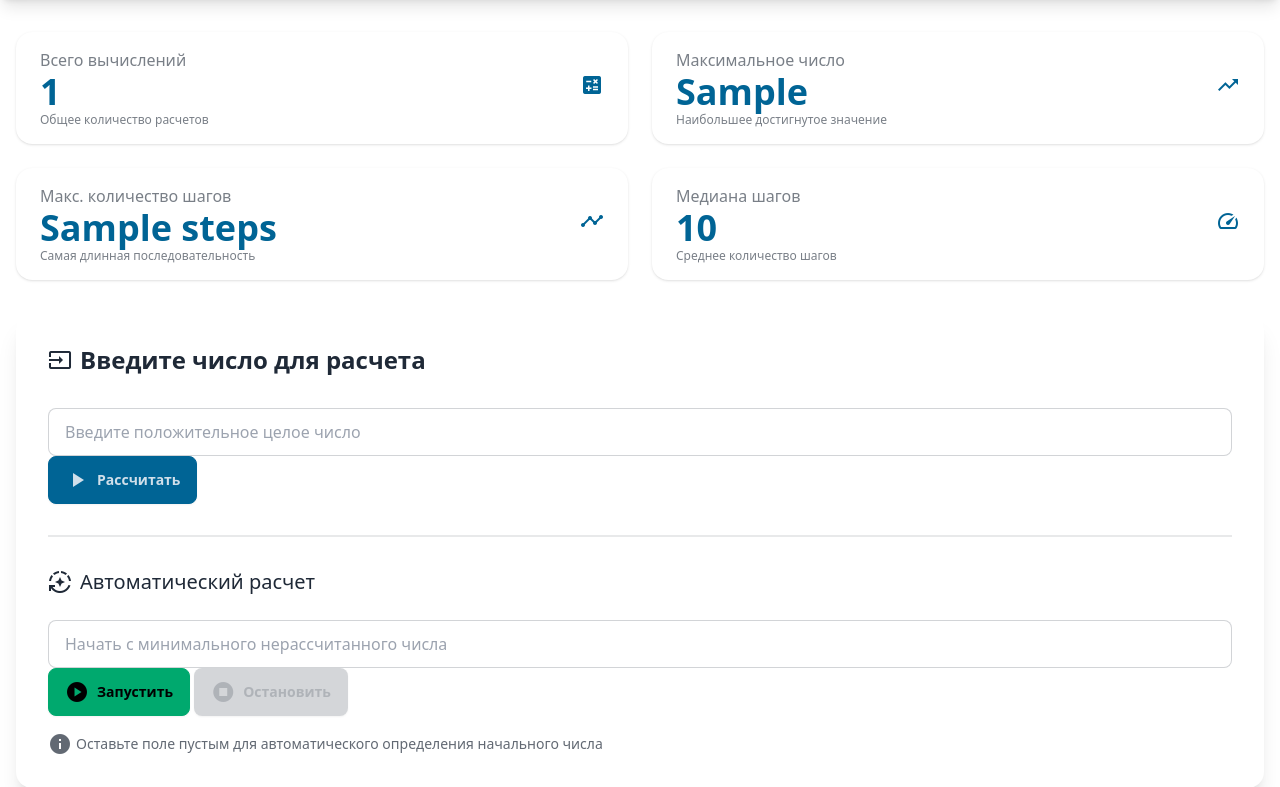
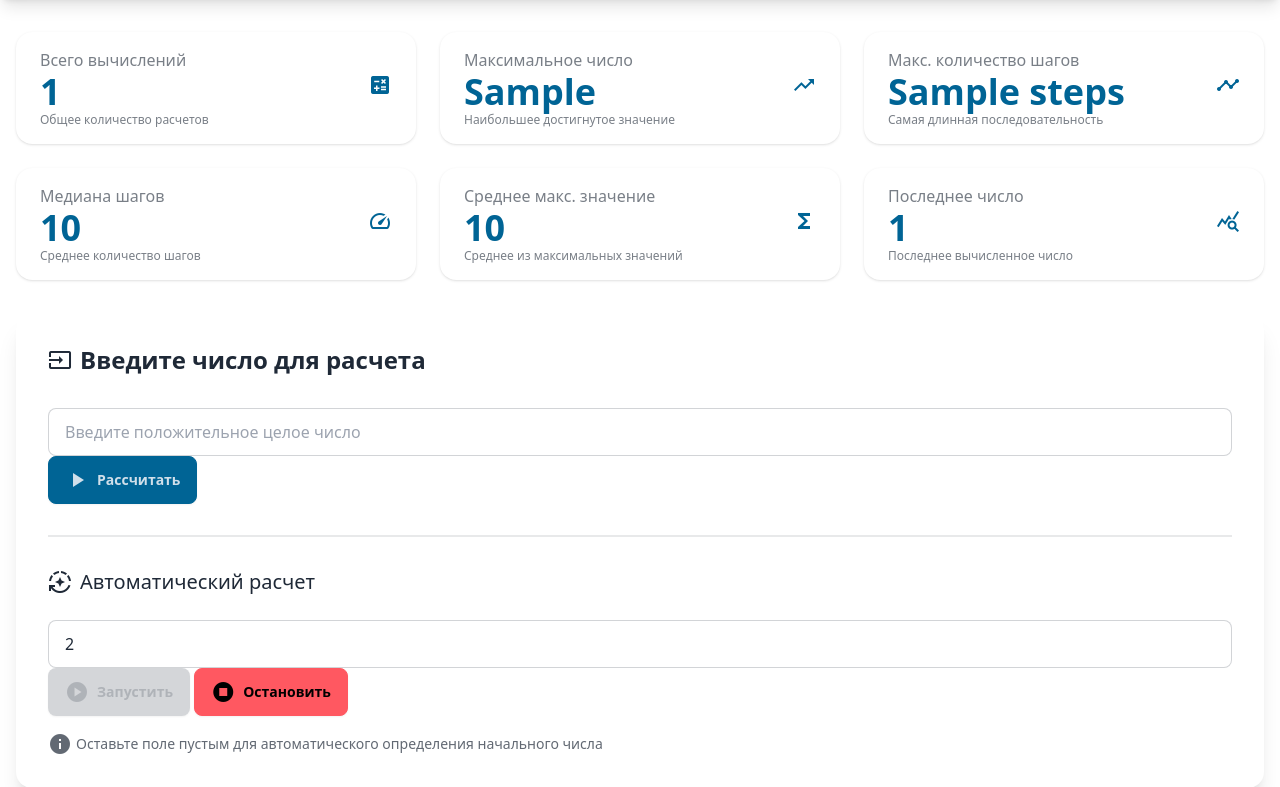
Before and after one commit to awhatson15/collac11, a Flask app: page / in a window 1280 px wide. Shown: the part 64-851 px from the top of the page. Run offline with Flask 2, Linux system fonts and the light colour scheme; a database or web service that is not in the repository returns one stand-in record (values such as "Sample title"); some libraries are stand-ins or nearby versions.

Commit message:
Добавлен новый фильтр 'mean' в Jinja2 для вычисления среднего значения, обновлен шаблон главной страницы для отображения новых статистических данных, включая среднее максимальное значение и последнее вычисленное число. Изменены стили сетки для улучшения визуализации.

```diff
--- a/app/__init__.py
+++ b/app/__init__.py
@@ -1,4 +1,5 @@
 from flask import Flask
+from statistics import mean  # Добавляем импорт
 
 app = Flask(__name__)
 
@@ -21,6 +22,7 @@
 app.jinja_env.globals.update(min=min, max=max)
 app.jinja_env.filters['median'] = median
 app.jinja_env.filters['even'] = is_even
+app.jinja_env.filters['mean'] = mean  # Добавляем фильтр mean
 
 from . import routes
 from .database import init_db
--- a/app/templates/index.html
+++ b/app/templates/index.html
@@ -1,8 +1,8 @@
 {% extends "base.html" %}
 
 {% block content %}
-<div class="grid grid-cols-1 md:grid-cols-2 gap-6 mb-8">
-    <!-- Статистика -->
+<div class="grid grid-cols-1 md:grid-cols-3 gap-6 mb-8">
+    <!-- Первая строка -->
     <div class="stats shadow bg-base-100">
         <div class="stat">
             <div class="stat-figure text-primary">
@@ -36,6 +36,7 @@
         </div>
     </div>
 
+    <!-- Вторая строка -->
     <div class="stats shadow bg-base-100">
         <div class="stat">
             <div class="stat-figure text-primary">
@@ -44,6 +45,28 @@
             <div class="stat-title">Медиана шагов</div>
             <div class="stat-value text-primary">{{ (calculations|map(attribute='steps')|list|median)|round|int }}</div>
             <div class="stat-desc">Среднее количество шагов</div>
+        </div>
+    </div>
+
+    <div class="stats shadow bg-base-100">
+        <div class="stat">
+            <div class="stat-figure text-primary">
+                <span class="material-icons">functions</span>
+            </div>
+            <div class="stat-title">Среднее макс. значение</div>
+            <div class="stat-value text-primary">{{ (calculations|map(attribute='max_value')|list|map('int')|list|mean)|round|int }}</div>
+            <div class="stat-desc">Среднее из максимальных значений</div>
+        </div>
+    </div>
+
+    <div class="stats shadow bg-base-100">
+        <div class="stat">
+            <div class="stat-figure text-primary">
+                <span class="material-icons">query_stats</span>
+            </div>
+            <div class="stat-title">Последнее число</div>
+            <div class="stat-value text-primary">{{ calculations|map(attribute='number')|map('int')|list|max }}</div>
+            <div class="stat-desc">Последнее вычисленное число</div>
         </div>
     </div>
 </div>
```
